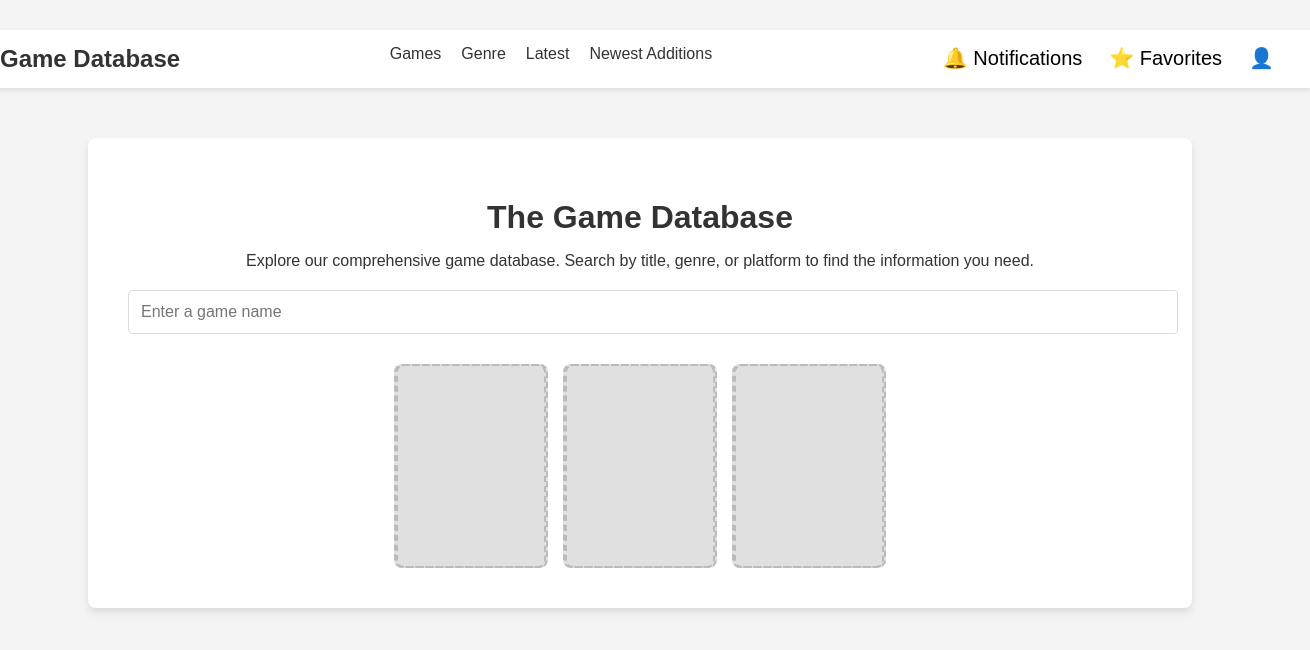
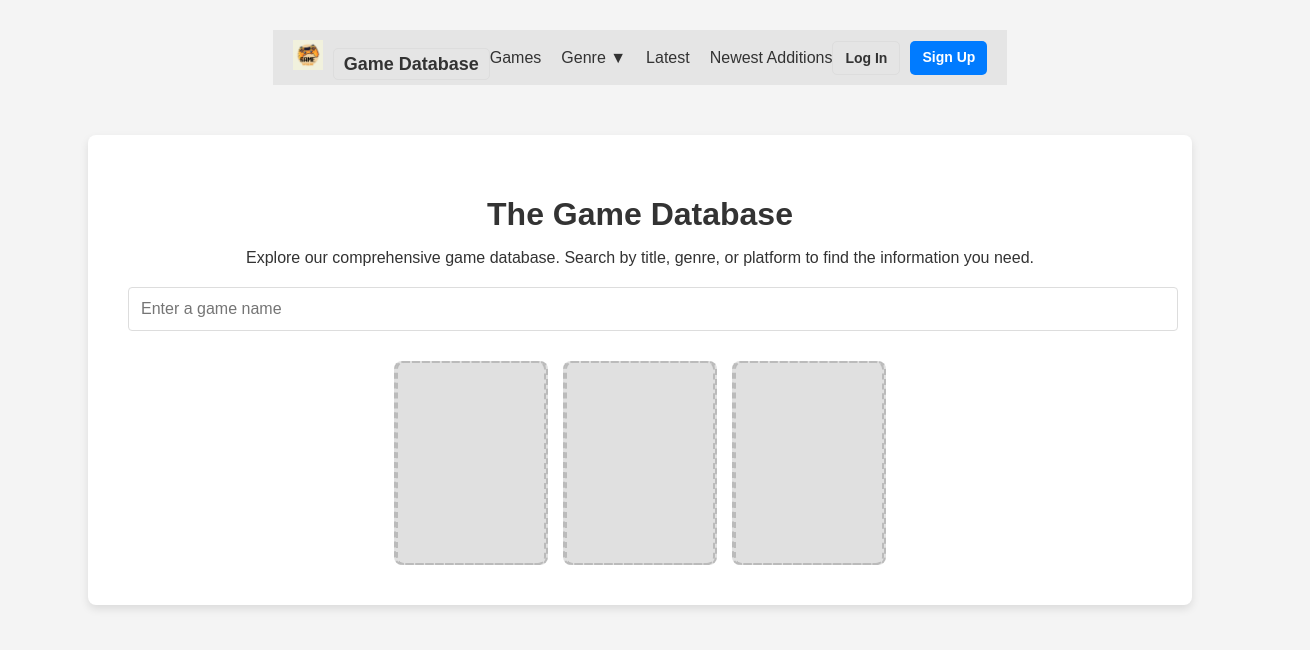
Before and after one commit to viernesviernes/COMP229-Game-Database-Review, a React (Vite) app in the folder frontend/: page /home in a window 1280 px wide. Shown: the top 650 px of the page, 1310 px wide, since content can reach past the window. Built offline with nearby package versions, Linux system fonts and the light colour scheme.

Commit message:
Update HomePage.jsx

```diff
--- a/frontend/src/components/HomePage.jsx
+++ b/frontend/src/components/HomePage.jsx
@@ -1,28 +1,22 @@
 import React from 'react';
-import './HomePage.css'; // Import the CSS for styling
+import Navbar from './Navbar';
+import './HomePage.css';
 
 const HomePage = () => {
   return (
     <div className="home-container">
-      <header className="header">
-        <div className="logo">Game Database</div>
-        <nav className="nav-links">
-          <a href="/games">Games</a>
-          <a href="/genre">Genre</a>
-          <a href="/latest">Latest</a>
-          <a href="/newest-additions">Newest Additions</a>
-        </nav>
-        <div className="user-actions">
-          <button className="notifications">🔔 Notifications</button>
-          <button className="favorites">⭐ Favorites</button>
-          <button className="profile">👤</button>
-        </div>
-      </header>
+      <Navbar /> {/* Reuse the Navbar component */}
       <main className="main-content">
         <div className="welcome-message">
           <h1>The Game Database</h1>
-          <p>Explore our comprehensive game database. Search by title, genre, or platform to find the information you need.</p>
-          <input type="text" className="search-bar" placeholder="Enter a game name" />
+          <p>
+            Explore our comprehensive game database. Search by title, genre, or platform to find the information you need.
+          </p>
+          <input
+            type="text"
+            className="search-bar"
+            placeholder="Enter a game name"
+          />
         </div>
         <div className="game-illustrations">
           {/* Placeholder for illustrations */}
```
